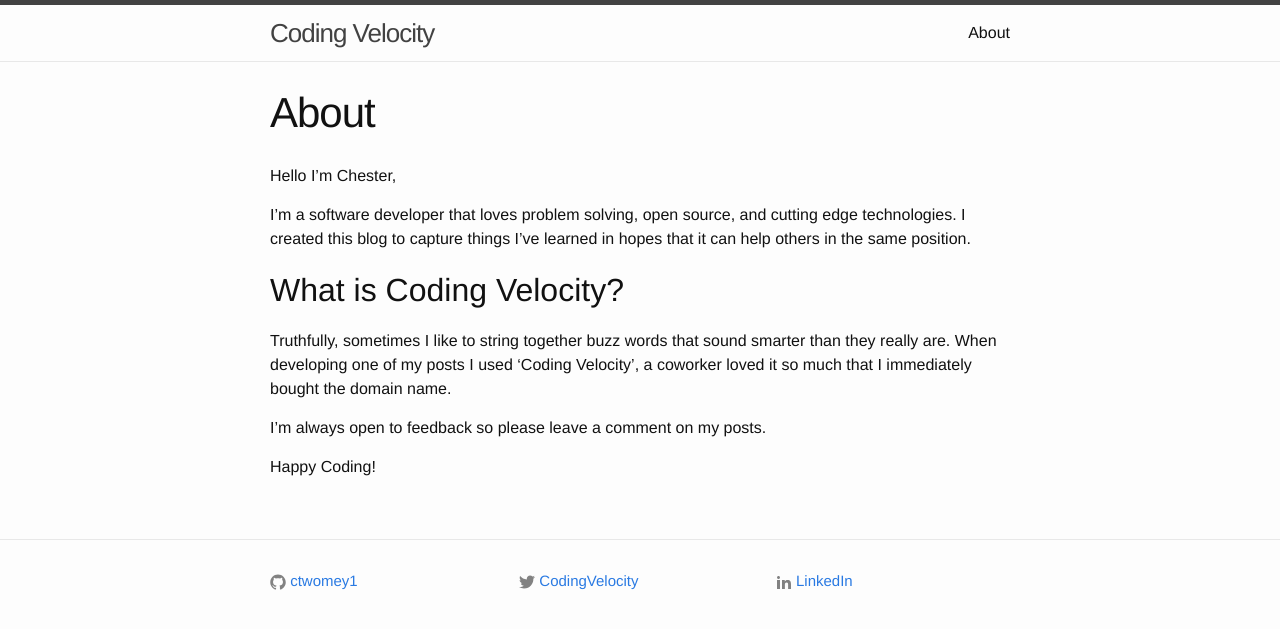
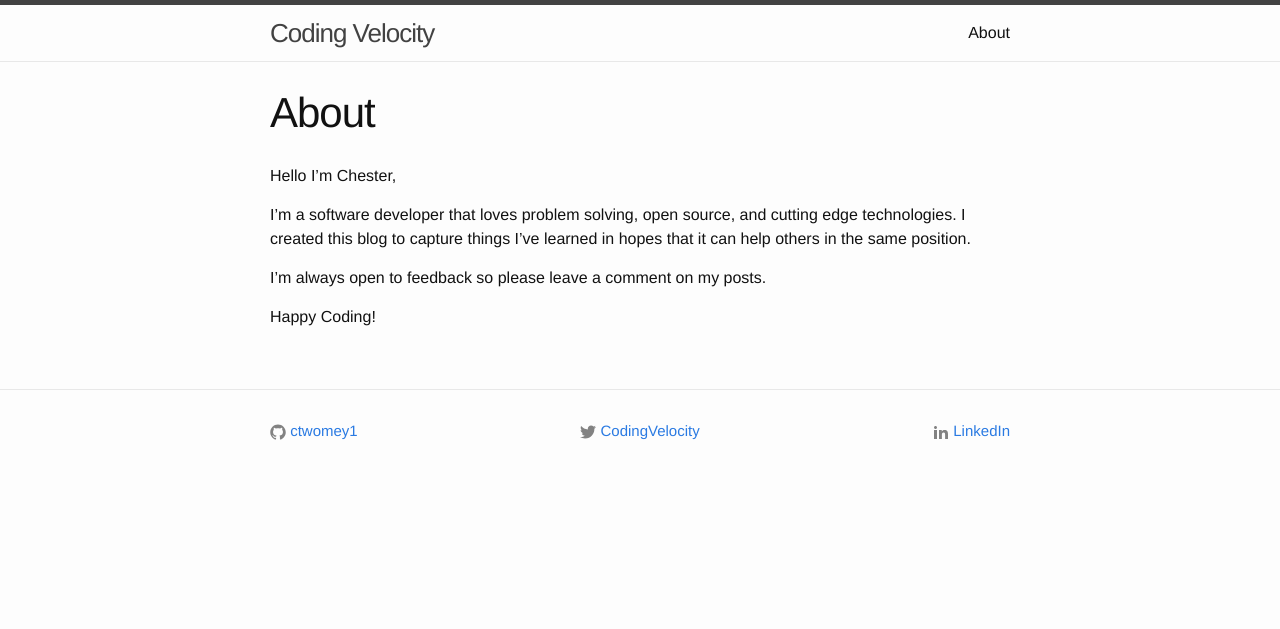
Before and after one commit to catwomey/catwomey.github.io, a Jekyll site: the page built from about.md, in a window 1280 px wide. Shown: the top 629 px of the page. Built offline with Jekyll 4.4.1, drawn with Linux system fonts in a browser that asks for light colours; Markdown is read by kramdown in place of the engine named in the settings.

Commit message:
fix layout of footer to center align column 2 and right align column 3.  edit about page

```diff
--- a/_sass/_layout.scss
+++ b/_sass/_layout.scss
@@ -115,22 +115,27 @@
 }
 
 .footer-col {
-    float: left;
+
     margin-bottom: $spacing-unit / 2;
     padding-left: $spacing-unit / 2;
 }
 
 .footer-col-1 {
+    float: left;
     width: -webkit-calc(33% - (#{$spacing-unit} / 2));
     width:         calc(33% - (#{$spacing-unit} / 2));
 }
 
 .footer-col-2 {
+    float: left;
+    text-align: center;
     width: -webkit-calc(34% - (#{$spacing-unit} / 2));
     width:         calc(34% - (#{$spacing-unit} / 2));
 }
 
 .footer-col-3 {
+    float: right;
+    text-align: right;
     width: -webkit-calc(33% - (#{$spacing-unit} / 2));
     width:         calc(33% - (#{$spacing-unit} / 2));
 }
--- a/about.md
+++ b/about.md
@@ -8,11 +8,6 @@ Hello I'm Chester,
 
 I'm a software developer that loves problem solving, open source, and cutting edge technologies.  I created this blog to capture things I've learned in hopes that it can help others in the same position.
 
-##What is Coding Velocity?
-
-Truthfully, sometimes I like to string together buzz words that sound smarter than they really are.  When developing one of my posts I used 'Coding Velocity', a coworker loved it so much that I immediately bought the domain name.
-
-
 I'm always open to feedback so please leave a comment on my posts.
 
 Happy Coding!
```
